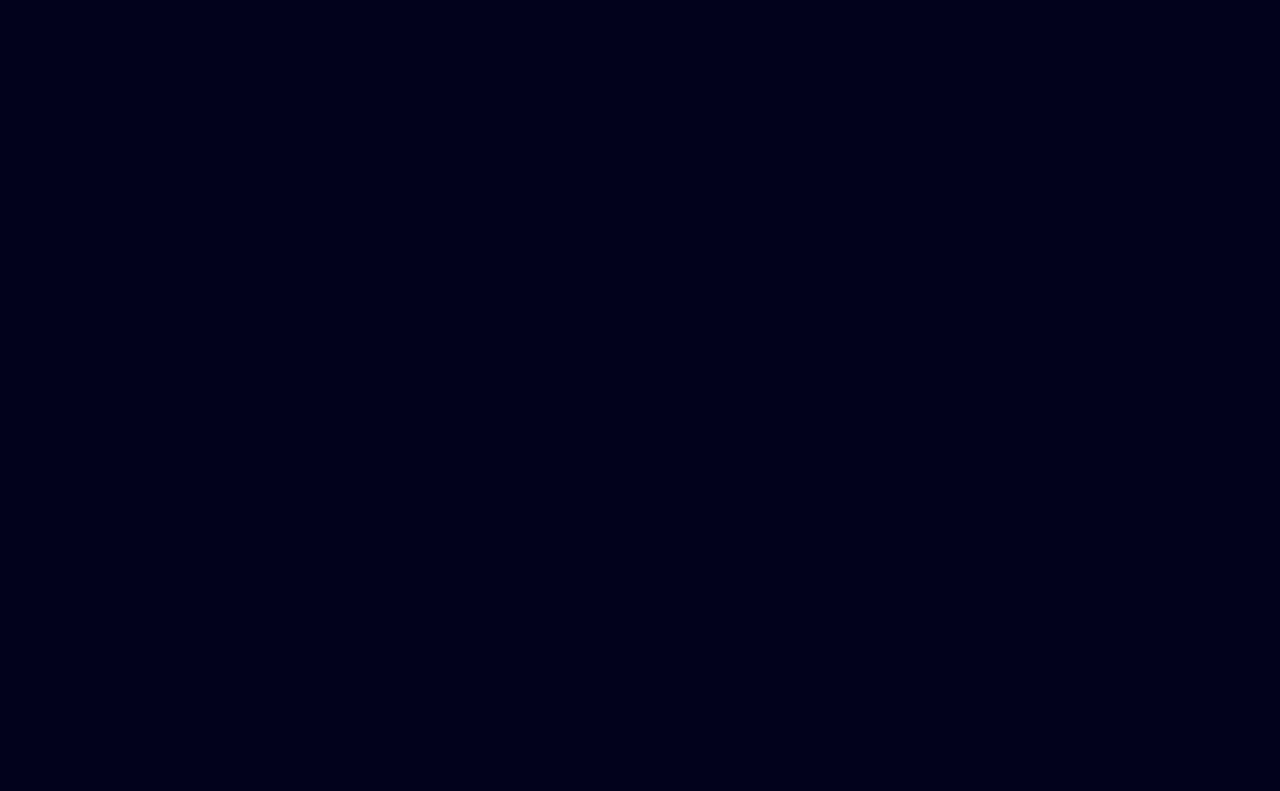
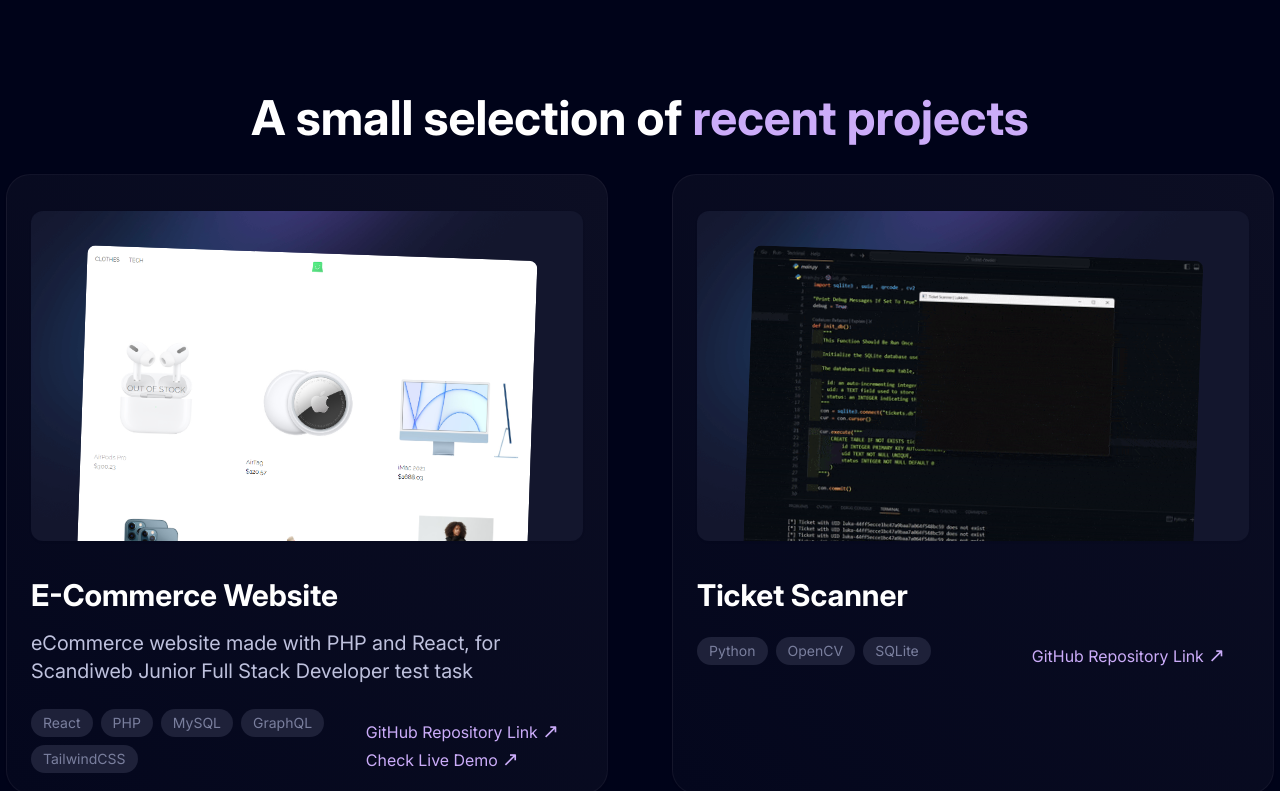
Before and after one commit to lukkshh/lukkshh.github.io, a React (Vite) app: page / in a window 1280 px wide. Shown: the part 1367-2158 px from the top of the page. Before the commit the page ends 1421 px from the top, so only its background shows below. Built offline with nearby package versions, Linux system fonts and the light colour scheme.

Commit message:
add projects

```diff
--- a/public/projects-data.json
+++ b/public/projects-data.json
@@ -1,35 +1,36 @@
 [
   {
     "img": "/images/ecommerce.png",
-    "title": "<p className='text-lg ml-4 mb-2'>E-Commerce Website</p>",
+    "title": "<p>E-Commerce Website</p>",
+    "description": "eCommerce website made with PHP and React, for Scandiweb Junior Full Stack Developer test task",
     "ghLink": "https://github.com/lukkshh/php-react-ecommerce",
     "webLink": "https://lukkshh-ecommerce.ct.ws/",
     "badges": ["React", "PHP", "MySQL", "GraphQL", "TailwindCSS"]
   },
   {
     "img": "/images/ticket-scanner.gif",
-    "title": "<p className='text-lg ml-4 mb-2'>Ticket Scanner</p>",
+    "title": "<p>Ticket Scanner</p>",
     "ghLink": "https://github.com/lukkshh/ticket-scanner",
     "webLink": "",
     "badges": ["Python", "OpenCV", "SQLite"]
   },
   {
     "img": "/images/lukkshield.png",
-    "title": "<p className='text-lg ml-4 mb-2'>Password Manager</p>",
+    "title": "<p>Password Manager</p>",
     "ghLink": "https://github.com/lukkshh/lukkshield",
     "webLink": "https://lukkshield.ct.ws/?referer=lukkshh.github.io",
     "badges": ["PHP", "MySQL", "TailwindCSS"]
   },
   {
     "img": "/images/github-scraper.png",
-    "title": "<p className='text-lg ml-4 mb-2'>Github Scraper <span className='text-sm'>- Made For Fun :)</span></p>  ",
+    "title": "<p>Github Scraper</p>  ",
     "ghLink": "https://github.com/lukkshh/github-scraper",
     "webLink": "https://lukkshh.github.io/github-scraper/",
     "badges": ["React", "TailwindCSS", "REST API"]
   },
   {
     "img": "/images/rpc.png",
-    "title": "<p className='text-lg ml-4 mb-2'>Rock Paper Scissors</p>",
+    "title": "<p>Rock Paper Scissors</p>",
     "ghLink": "https://github.com/lukkshh/Rock-Paper-Scissors",
     "webLink": "",
     "badges": ["Python", "Tkinter"]
--- a/src/App.tsx
+++ b/src/App.tsx
@@ -2,6 +2,7 @@ import "./App.css";
 import Home from "./views/Home";
 import Header from "./components/Header";
 import About from "./views/About";
+import Projects from "./views/Projects";
 
 const App = (): JSX.Element => {
   return (
@@ -9,6 +10,7 @@ const App = (): JSX.Element => {
       <Header />
       <Home />
       <About />
+      <Projects />
     </>
   );
 };
--- a/src/components/About/CvCard.tsx
+++ b/src/components/About/CvCard.tsx
@@ -13,11 +13,14 @@ export default function CvCard() {
       >
         {language.About.CvCard.Title}
       </p>
-      <a href="/Luka Shvelidze.pdf">
+      <a
+        href="/Luka Shvelidze.pdf"
+        className="w-[75%] h-[50px] lg:w-[200px] md:h-[60px]"
+      >
         <Button
           className={` ${
             isEn ? "font-en" : "font-ge"
-          } flex justify-center items-center text-lg gap-2 w-[75%] h-[50px] lg:w-[200px] md:h-[60px]`}
+          } flex justify-center items-center text-lg gap-2 w-full h-full`}
         >
           {language.About.CvCard.SubTitle}
         </Button>
--- a/src/components/About/TechIconsCard.tsx
+++ b/src/components/About/TechIconsCard.tsx
@@ -17,7 +17,7 @@ import { motion } from "framer-motion";
 
 export default function TechIconsCard() {
   return (
-    <div className="rounded-xl flex justify-center items-center md:col-span-2 border-[0.1px] border-[#6971a265] bg-[#04071D]">
+    <div className="rounded-xl bg-[url(/images/about-bg.svg)] flex justify-center items-center md:col-span-2 border-[0.1px] border-[#6971a265] bg-[#04071D]">
       <motion.div
         variants={{
           showTech: {
--- a/src/components/Card.tsx
+++ /dev/null
@@ -1,25 +0,0 @@
-export default function Card() {
-  return (
-    <div className="min-w-[600px] min-h-[618px] drop-shadow-sm border-[0.1px] border-[#36374942] px-6 py-9  rounded-3xl bg-gradient-to-bl from-[#0C0E23] to-[#04071D] ">
-      <div className="bg-[url(/images/card_img_background.svg)] drop-shadow-sm flex justify-center items-end min-w-[552px] min-h-[330px] rounded-xl overflow-hidden bg-[#13162D]">
-        <img
-          className="w-[450px] h-[320px] rotate-2 translate-y-8 rounded-lg object-cover"
-          src="/images/rpc.png"
-          alt=""
-        />
-      </div>
-      <p className="mt-9 text-3xl max-w-[552px] font-bold text-white">
-        Lorem ipsum dolor sit ame.
-      </p>
-      <p className="mt-4 text-xl max-w-[552px] text-[#BEC1DD]">
-        Lorem ipsum, dolor sit amet consectetur adipisicing elit. Nisi illo
-        ipsam, officiis eum ipsa repellendus!
-      </p>
-      <div className="mt-6 max-w-[552px]">
-        <button className="px-6 py-3 rounded-lg bg-gradient-to-r from-[#FF8A00] to-[#E52E71] text-white font-semibold">
-          View Project
-        </button>
-      </div>
-    </div>
-  );
-}
--- /dev/null
+++ b/src/components/Projects/Card.tsx
@@ -0,0 +1,78 @@
+import { motion } from "framer-motion";
+import parse from "html-react-parser";
+
+export type CardDataType = {
+  img: string;
+  title: string;
+  description: string;
+  ghLink: string;
+  webLink: string;
+  badges: string[];
+};
+
+interface CardProps {
+  data: CardDataType;
+}
+
+export default function Card({ data }: CardProps) {
+  return (
+    <motion.div
+      variants={{
+        hidden: { opacity: 0, y: 20 },
+        visible: { opacity: 1, y: 0 },
+      }}
+      initial="hidden"
+      whileInView="visible"
+      viewport={{ once: true, amount: 0.2 }}
+      transition={{ duration: 0.6, ease: "easeOut" }}
+      className="font-en md:max-h-[620px] drop-shadow-sm border-[0.1px] border-[#36374942] px-3 md:px-6 py-5 md:py-9  rounded-3xl bg-gradient-to-bl from-[#0C0E23] to-[#04071D] "
+    >
+      <div className=" h-[150px] md:h-[240px] lg:min-w-[552px] lg:min-h-[330px] bg-[url(/images/card_img_background.svg)] drop-shadow-sm flex justify-center items-end  rounded-xl overflow-hidden bg-[#13162D]">
+        <img
+          className="w-[240px] md:w-[330px] md:h-[240px] lg:w-[450px] lg:h-[320px] rotate-2 translate-y-8 rounded-lg object-cover"
+          src={data.img}
+          alt=""
+        />
+      </div>
+      <p className=" mt-5 md:mt-9 text-xl md:text-3xl max-w-[552px] font-bold text-white">
+        {parse(data.title)}
+      </p>
+      <p className="mt-2 md:mt-4 text-sm md:text-xl max-w-[552px] text-[#BEC1DD]">
+        {data.description}
+      </p>
+      <div className="mt-4 md:mt-6 max-w-[552px] flex justify-between items-center">
+        <div className="max-w-[60%]">
+          {data.badges.map((badge, index) => (
+            <span
+              key={index}
+              className="inline-block bg-[#1E2139] text-xs md:text-sm text-[#7A7F9E] px-3 py-1 rounded-full mr-2 mb-2"
+            >
+              {badge}
+            </span>
+          ))}
+        </div>
+        <div className="flex flex-col text-xs md:text-base">
+          {data.ghLink && (
+            <a
+              href={data.ghLink}
+              target="_blank"
+              className="text-[#CBACF9] mr-6 hover:underline"
+            >
+              GitHub Repository Link <span className="text-xl"> &#x2197;</span>
+            </a>
+          )}
+
+          {data.webLink && (
+            <a
+              href={data.webLink}
+              target="_blank"
+              className="text-[#CBACF9] hover:underline"
+            >
+              Check Live Demo <span className="text-xl"> &#x2197;</span>
+            </a>
+          )}
+        </div>
+      </div>
+    </motion.div>
+  );
+}
--- a/src/locales/language.ts
+++ b/src/locales/language.ts
@@ -32,6 +32,11 @@ interface Language {
     TechStackCard: {
       Title: string;
     };
+  };
+
+  Projects: {
+    Title: string;
+    ShowMore: string;
   };
 
   Education: {
@@ -94,6 +99,11 @@ const ge: Language = {
       Title:
         "მნიშვნელობას ვანიჭებ კლიენტთან თანამშრომლობას და ღია კომუნიკაციას.",
     },
+  },
+
+  Projects: {
+    Title: "ჩემი <span className='text-[#CBACF9]'>პროექტები</span>",
+    ShowMore: "მეტის ნახვა",
   },
 
   Education: {
@@ -160,6 +170,12 @@ const en: Language = {
     },
   },
 
+  Projects: {
+    Title:
+      "A small selection of <span className='text-[#CBACF9]'>recent projects</span>",
+    ShowMore: "Show More",
+  },
+
   Education: {
     Title: "Education",
     Data: [
--- a/src/views/Home.tsx
+++ b/src/views/Home.tsx
@@ -59,11 +59,14 @@ const Home = (): JSX.Element => {
             {language.Home.CTA}
           </h2>
         </main>
-        <a href="#about">
+        <a
+          href="#about"
+          className="w-[80%] h-[55px] lg:w-[250px] md:h-[66px] mt-[40px]"
+        >
           <Button
             className={` ${
               isEn ? "font-en" : "font-ge"
-            } flex justify-center items-center text-lg gap-2 w-[80%] h-[55px] lg:w-[250px] md:h-[66px] mt-[40px]`}
+            } flex justify-center items-center text-lg gap-2 w-full h-full`}
           >
             {parse(language.Home.ButtonText)}
           </Button>
--- a/src/views/Projects.tsx
+++ b/src/views/Projects.tsx
@@ -1,11 +1,17 @@
-import { ProjectData } from "../components/ProjectCard";
-import ProjectCard from "../components/ProjectCard";
 import { useEffect, useState } from "react";
+import Card, { CardDataType } from "../components/Projects/Card";
+import { useLanguage } from "../context/LanguageContext";
+
+import parser from "html-react-parser";
+import Button from "../components/Button";
 
 const Projects = () => {
-  const [projects, setProjects] = useState<Array<ProjectData>>([]);
+  const [projects, setProjects] = useState<Array<CardDataType>>([]);
+  const [visibleCount, setVisibleCount] = useState<number>(4);
   const [error, setError] = useState<string>("");
   const [loading, setLoading] = useState<boolean>(true);
+
+  const { isEn, language } = useLanguage();
 
   useEffect(() => {
     fetch("/projects-data.json")
@@ -25,8 +31,17 @@ const Projects = () => {
       });
   }, []);
 
+  const handleShowMore = () => {
+    setVisibleCount((prevCount) => prevCount + 4);
+  };
+
   return (
-    <section className="w-full flex  justify-center items-center text-white max-lg:p-2">
+    <section
+      id="projects"
+      className={` ${
+        isEn ? "font-en" : "font-ge"
+      } w-full flex mb-10 justify-center items-center text-white max-lg:p-2`}
+    >
       {loading ? (
         <div className="w-full h-[92vh] flex justify-center items-center">
           <span className="loader"></span>
@@ -34,10 +49,29 @@ const Projects = () => {
       ) : error ? (
         <p className="text-xl mt-12">{error}</p>
       ) : (
-        <div className="grid grid-cols-3 gap-16 mt-12 mb-12 max-2xl:gap-8 max-sm:gap-6 max-sm:mt-6 max-sm:grid-cols-1 max-lg:grid-cols-2 ">
-          {projects.map((project, index) => (
-            <ProjectCard key={index} data={project} />
-          ))}
+        <div className="flex flex-col justify-center items-center w-full space-y-8 mt-10">
+          <div className="flex justify-center items-center w-full">
+            <p className="font-bold text-xl  md:text-5xl">
+              {parser(language.Projects.Title)}
+            </p>
+          </div>
+          <div className="grid grid-cols-1 md:grid-cols-2 gap-4 md:gap-8 lg:gap-16">
+            {projects.slice(0, visibleCount).map((project, index) => (
+              <Card key={index} data={project} />
+            ))}
+          </div>
+          <div>
+            {visibleCount < projects.length && (
+              <Button
+                onClick={handleShowMore}
+                className={` ${
+                  isEn ? "font-en" : "font-ge"
+                } min-w-[160px] min-h-[55px] font-bold`}
+              >
+                {language.Projects.ShowMore}
+              </Button>
+            )}
+          </div>
         </div>
       )}
     </section>
```
